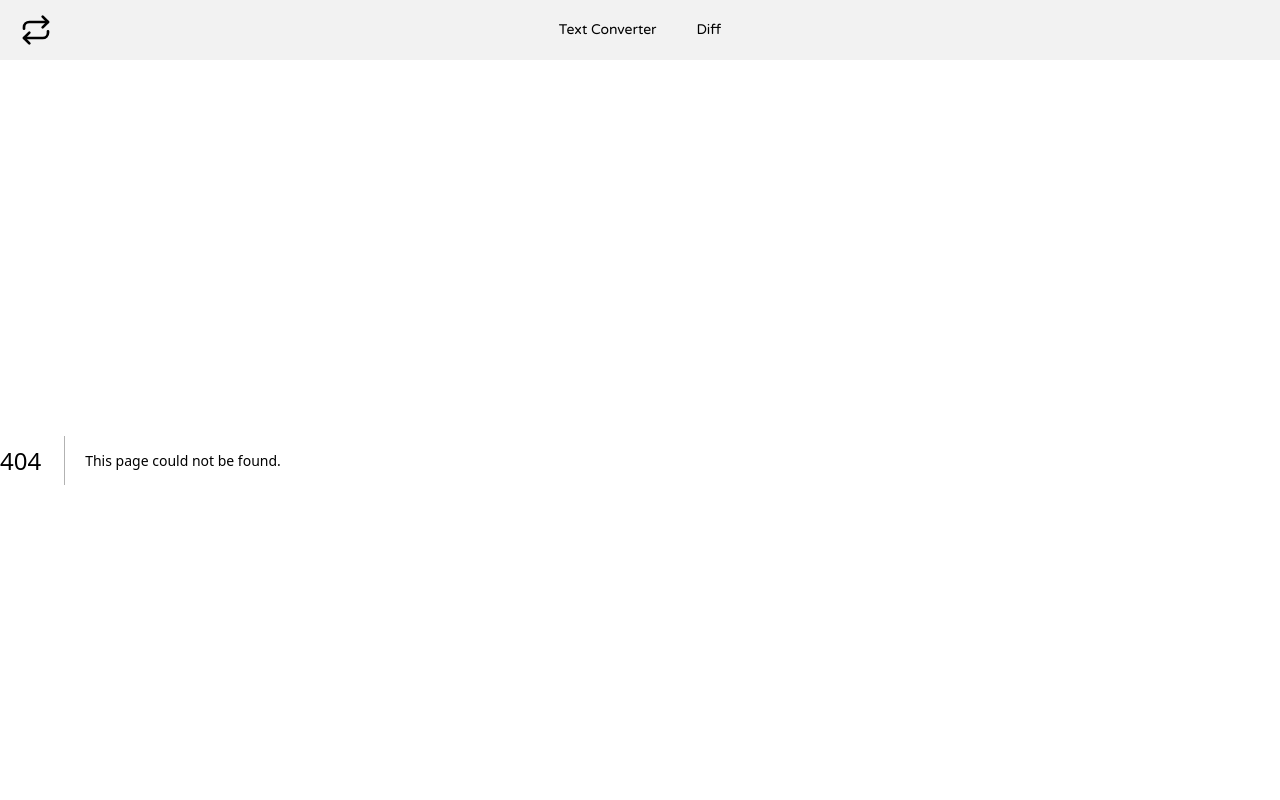
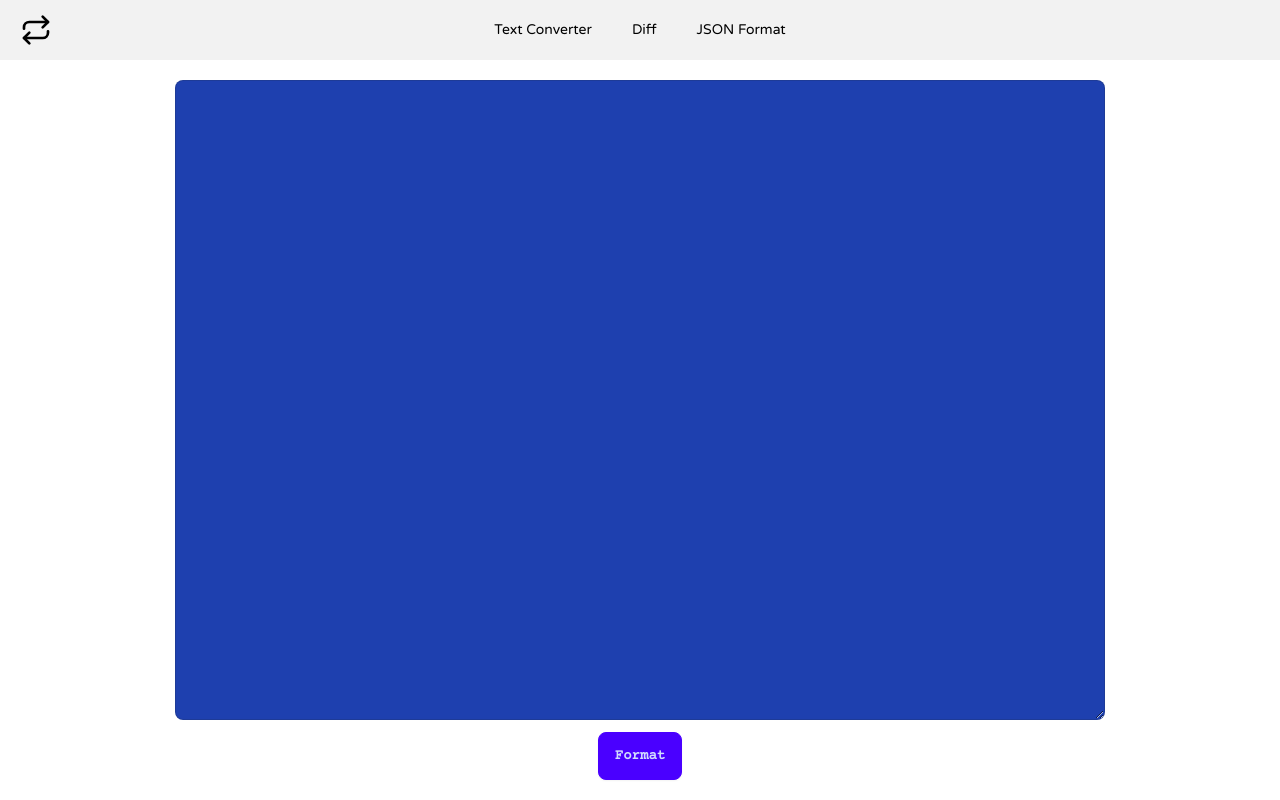
Before and after one commit to danglingmind/dailyutil, a Next.js app: page /jsonformat in a window 1280 px wide. Before the commit this address had no page. Built offline with nearby package versions, Linux system fonts and the light colour scheme.

Commit message:
json formatter

```diff
--- /dev/null
+++ b/app/(site)/formatter/page.tsx
@@ -0,0 +1,31 @@
+"use client";
+
+import { useState } from "react";
+
+export default function Formatter() {
+  const [inputText, setInputText] = useState("");
+  const [formattedText, setFormattedText] = useState("");
+
+  const handleFormat = async () => {
+    let formatted = JSON.stringify(JSON.parse(inputText),null,2);
+
+    setInputText(formatted)
+    setFormattedText(formatted);
+  };
+
+  return (
+    <div className="flex flex-col gap-5 w-full h-lvh px-5 py-10">
+      <textarea
+        className="textarea textarea-bordered w-3/4 bg-gray-100"
+        style={{minHeight: "70vh", margin: "0 auto"}}
+        placeholder="Enter your code here..."
+        value={inputText}
+        onChange={(e) => setInputText(e.target.value)}
+      />
+
+      <button className="btn btn-primary w-fit" style={{margin: "0 auto"}} onClick={handleFormat}>
+        Format
+      </button>
+    </div>
+  );
+}
--- /dev/null
+++ b/app/(site)/jsonformat/page.tsx
@@ -0,0 +1,33 @@
+"use client";
+
+import { useState } from "react";
+
+export default function JsonFormat() {
+  const [inputText, setInputText] = useState("");
+  const [formattedText, setFormattedText] = useState("");
+
+  return (
+    <div className="flex flex-col gap-3 w-full h-lvh p-5">
+      <textarea
+        className="textarea textarea-bordered w-3/4 p-2 bg-blue-800 text-white"
+        style={{ margin: "0 auto", minHeight: "80vh" }}
+        value={inputText}
+        onChange={(e) => setInputText(e.target.value)}
+      />
+      <button
+        className="btn btn-primary w-fit"
+        style={{ margin: "0 auto" }}
+        onClick={() => {
+          try {
+            setFormattedText(JSON.stringify(JSON.parse(inputText), null, 2));
+            setInputText(JSON.stringify(JSON.parse(inputText), null, 2));
+          } catch (error) {
+            alert("Invalid JSON format");
+          }
+        }}
+      >
+        Format
+      </button>
+    </div>
+  );
+}
--- a/app/ui/menu.tsx
+++ b/app/ui/menu.tsx
@@ -30,6 +30,11 @@ const menuItems: { name: string; key: string; shortCut: string[] }[] = [
     name: "Diff",
     key: "diff",
     shortCut: ["ctrl", "shift", "5"],
+  },
+  {
+    name: "JSON Format",
+    key: "jsonformat",
+    shortCut: ["ctrl", "shift", "6"],
   },
 ];
 
```
Also changed, not shown: 1 other file (tests, documents, lock files or other folders).
